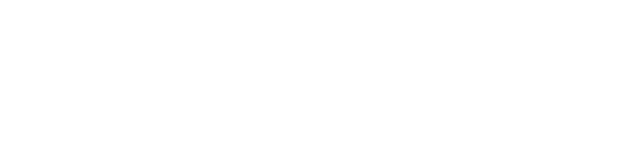
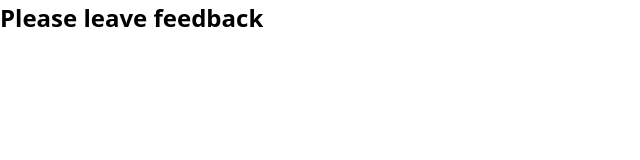
Before and after one commit to sl24/goit-react-hw-02-feedback, a React app: page / in a window 1280 px wide. Shown: the whole page, without its empty margins (0-640 px from the left). Built offline with nearby package versions, Linux system fonts and the light colour scheme.

Commit message:
Add section

```diff
--- a/public/index.html
+++ b/public/index.html
@@ -9,6 +9,7 @@
       name="description"
       content="Web site created using create-react-app"
     />
+    <link rel="preconnect" href="https://fonts.gstatic.com">
     <link href="https://fonts.googleapis.com/css2?family=Work+Sans:ital,wght@1,400;1,700&display=swap" rel="stylesheet">
     <link rel="apple-touch-icon" href="%PUBLIC_URL%/logo192.png" />
     <!--
@@ -25,7 +26,7 @@
       work correctly both with client-side routing and a non-root public URL.
       Learn how to configure a non-root public URL by running `npm run build`.
     -->
-    <title>React App</title>
+    <title>Feedback</title>
   </head>
   <body>
     <noscript>You need to enable JavaScript to run this app.</noscript>
--- a/src/components/App.js
+++ b/src/components/App.js
@@ -1,4 +1,6 @@
 import { Component } from 'react';
+
+import Section from './Section';
 
 class App extends Component {
   state = {
@@ -8,7 +10,11 @@ class App extends Component {
   };
 
   render() {
-    return <div></div>;
+    return (
+      <div>
+        <Section title="Please leave feedback"></Section>
+      </div>
+    );
   }
 }
 
--- /dev/null
+++ b/src/components/Section/Section.jsx
@@ -0,0 +1,17 @@
+import PropTypes from 'prop-types';
+
+const Section = ({ title, children }) => {
+  return (
+    <section>
+      <h2>{title}</h2>
+      {children}
+    </section>
+  );
+};
+
+Section.propTypes = {
+  title: PropTypes.string.isRequired,
+  children: PropTypes.element.isRequired,
+};
+
+export default Section;
--- /dev/null
+++ b/src/components/Section/index.js
@@ -0,0 +1 @@
+export { default } from './Section';
```
